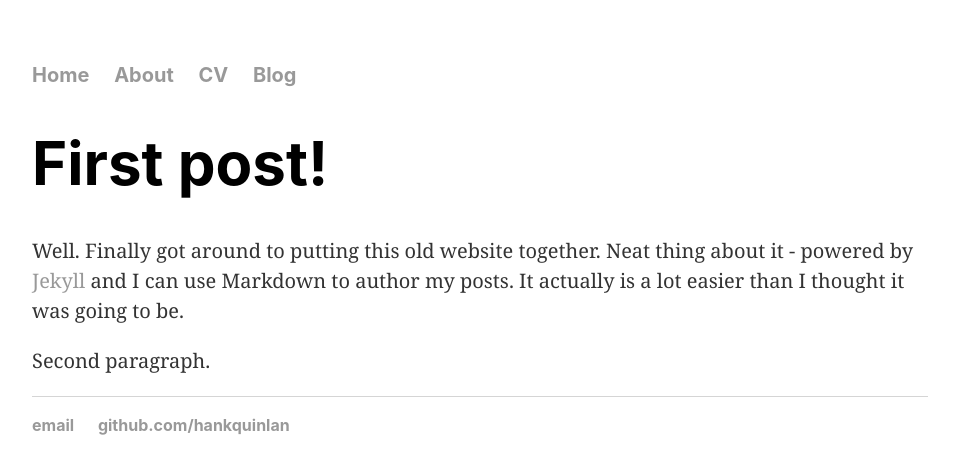
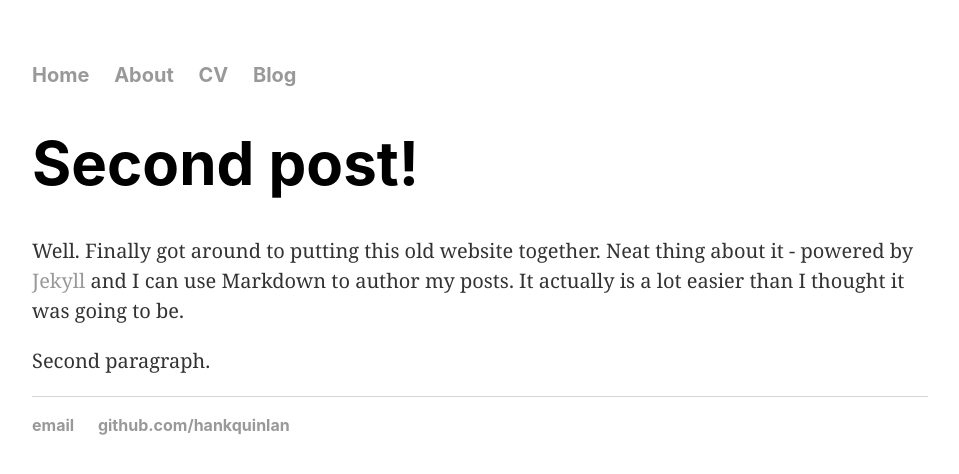
Before and after one commit to LizzyMcCalder/lizzymccalder.github.io, a Jekyll site: the page built from _posts/2017-06-15-first-post.md, in a window 1280 px wide. Shown: the top 474 px of the page, without its empty margins (160-1119 px from the left). Built offline with Jekyll 4.4.1, drawn with Linux system fonts in a browser that asks for light colours.

Commit message:
Create 2017-06-15-first-post.md

```diff
--- a/_posts/2017-06-15-first-post.md
+++ b/_posts/2017-06-15-first-post.md
@@ -1,10 +1,10 @@
 ---
 layout: default
-title: "First post"
+title: "Second post"
 date: 2017-06-15
 ---
 
-# First post!
+# Second post!
 
 Well. Finally got around to putting this old website together.
 Neat thing about it - powered by [Jekyll](http://jekyllrb.com) and I can use Markdown to author my posts.
```
